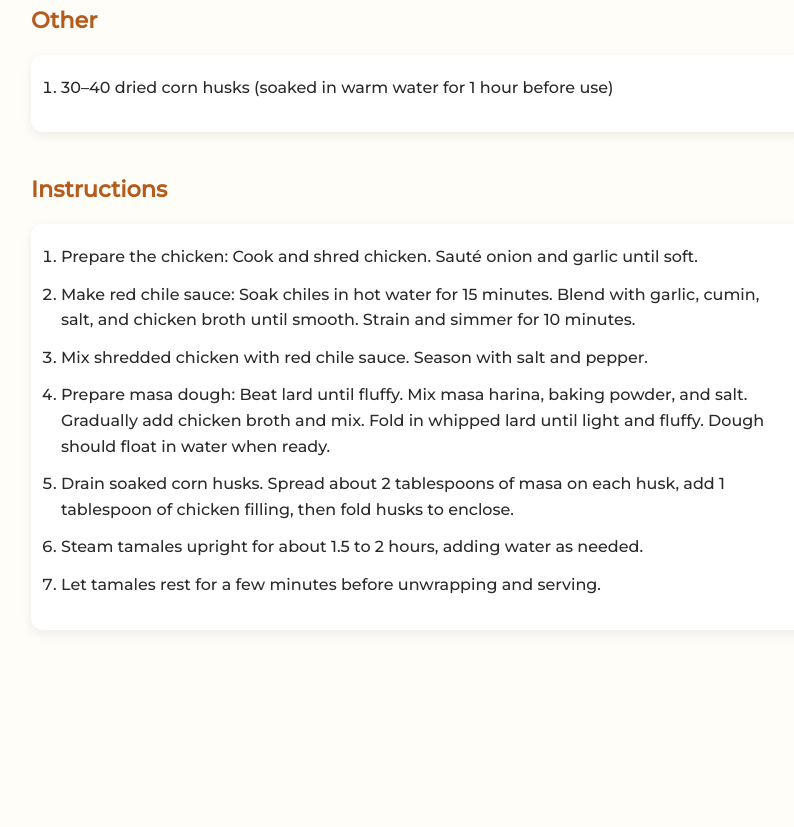
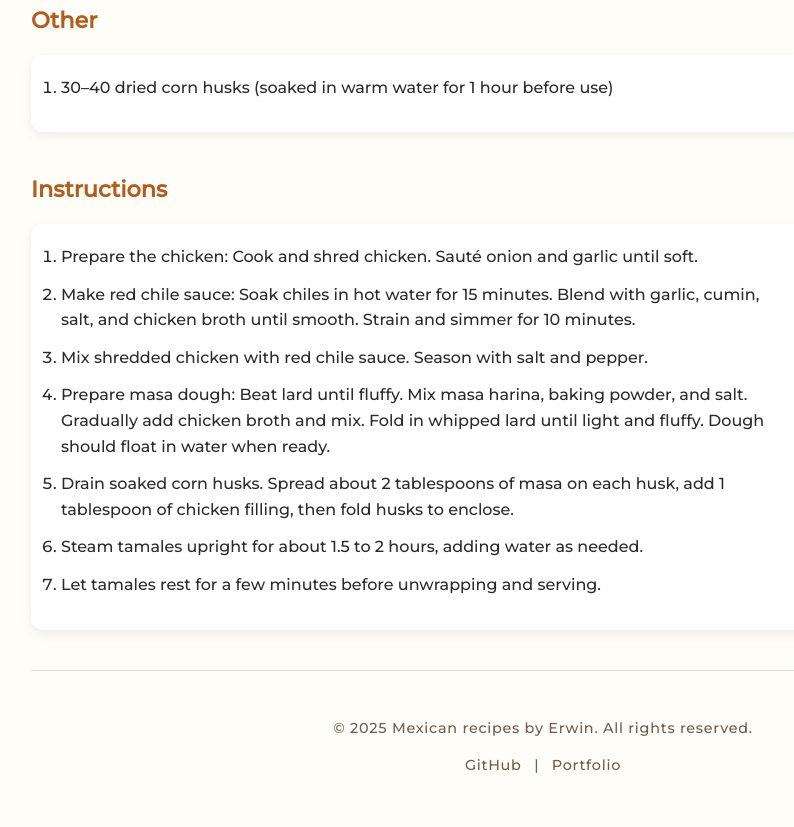
Before and after one commit to E-rwinn/html-recipe-page, a plain HTML site: page tamales.html in a window 1280 px wide. Shown: the part 1775-2602 px from the top of the page, without its empty margins (97-891 px from the left). Before the commit the page ends 2465 px from the top, so only its background shows below. Drawn offline with Linux system fonts and the light colour scheme.

Commit message:
Add footer to recipe pages: include copyright notice and links to GitHub and portfolio. fixed some image errors

```diff
--- a/churros-style.css
+++ b/churros-style.css
@@ -81,3 +81,30 @@ ol li {
     padding: 16px 20px;
   }
 }
+
+/* footer */
+footer {
+  background-color: transparent;
+  color: #6b5e53;
+  text-align: center;
+  padding: 2rem 8%;
+  font-size: 0.9rem;
+  font-weight: 500;
+  letter-spacing: 0.05em;
+  border-top: 1px solid #e0d8d0;
+  box-shadow: inset 0 1px 0 rgb(255 255 255 / 0.7);
+  font-family: 'Montserrat', sans-serif;
+  user-select: none;
+}
+
+footer a {
+  color: #6b5e53;
+  text-decoration: none;
+  margin: 0 8px;
+  transition: color 0.3s ease;
+}
+
+footer a:hover {
+  color: #4a3d32;
+  text-decoration: underline;
+}
--- a/rice.style.css
+++ b/rice.style.css
@@ -87,3 +87,29 @@ ol li {
     padding: 16px 20px;
   }
 }
+/* footer */
+footer {
+  background-color: transparent;
+  color: #6b5e53;
+  text-align: center;
+  padding: 2rem 8%;
+  font-size: 0.9rem;
+  font-weight: 500;
+  letter-spacing: 0.05em;
+  border-top: 1px solid #e0d8d0;
+  box-shadow: inset 0 1px 0 rgb(255 255 255 / 0.7);
+  font-family: 'Montserrat', sans-serif;
+  user-select: none;
+}
+
+footer a {
+  color: #6b5e53;
+  text-decoration: none;
+  margin: 0 8px;
+  transition: color 0.3s ease;
+}
+
+footer a:hover {
+  color: #4a3d32;
+  text-decoration: underline;
+}
--- a/taco.css
+++ b/taco.css
@@ -87,3 +87,30 @@ ol li {
     padding: 16px 20px;
   }
 }
+
+/* footer */
+footer {
+  background-color: #fff8f2;
+  color: #6b5e53;
+  text-align: center;
+  padding: 2rem 8%;
+  font-size: 0.9rem;
+  font-weight: 500;
+  letter-spacing: 0.05em;
+  border-top: 1px solid #e0d8d0;
+  box-shadow: inset 0 1px 0 rgb(255 255 255 / 0.7);
+  font-family: 'Montserrat', sans-serif;
+  user-select: none;
+}
+
+footer a {
+  color: #6b5e53;
+  text-decoration: none;
+  margin: 0 8px;
+  transition: color 0.3s ease;
+}
+
+footer a:hover {
+  color: #4a3d32;
+  text-decoration: underline;
+}
--- a/tamales-style.css
+++ b/tamales-style.css
@@ -81,3 +81,29 @@ ol li {
     padding: 16px 20px;
   }
 }
+/* footer */
+footer {
+  background-color: transparent;
+  color: #6b5e53;
+  text-align: center;
+  padding: 2rem 8%;
+  font-size: 0.9rem;
+  font-weight: 500;
+  letter-spacing: 0.05em;
+  border-top: 1px solid #e0d8d0;
+  box-shadow: inset 0 1px 0 rgb(255 255 255 / 0.7);
+  font-family: 'Montserrat', sans-serif;
+  user-select: none;
+}
+
+footer a {
+  color: #6b5e53;
+  text-decoration: none;
+  margin: 0 8px;
+  transition: color 0.3s ease;
+}
+
+footer a:hover {
+  color: #4a3d32;
+  text-decoration: underline;
+}
--- a/tamales.html
+++ b/tamales.html
@@ -11,7 +11,7 @@
 
   <h1>Chicken Tamales</h1>
   <img
-    src="https://villacocina.com/wp-content/uploads/2023/09/Red-chicken-tamales-WEBSITE-1-scaled.jpg"
+    src="https://upload.wikimedia.org/wikipedia/commons/7/7b/Tamal_guatemalteco.JPG"
     alt="Plate of Chicken Tamales"
     class="recipe-image"
   />
@@ -61,5 +61,14 @@
     <li>Steam tamales upright for about 1.5 to 2 hours, adding water as needed.</li>
     <li>Let tamales rest for a few minutes before unwrapping and serving.</li>
   </ol>
+
+  <footer>
+  <p>© 2025 Mexican recipes by Erwin. All rights reserved.</p>
+  <p>
+    <a href="https://github.com/E-rwinn" target="_blank" rel="noopener noreferrer">GitHub</a> |
+    <a href="https://erwins-portfolio.vercel.app/" target="_blank" rel="noopener noreferrer">Portfolio</a>
+  </p>
+</footer>
+
 </body>
 </html>
```
Also changed, not shown: churros.html (+9 -0 lines), rice.html (+9 -0 lines), taco.html (+9 -0 lines).
